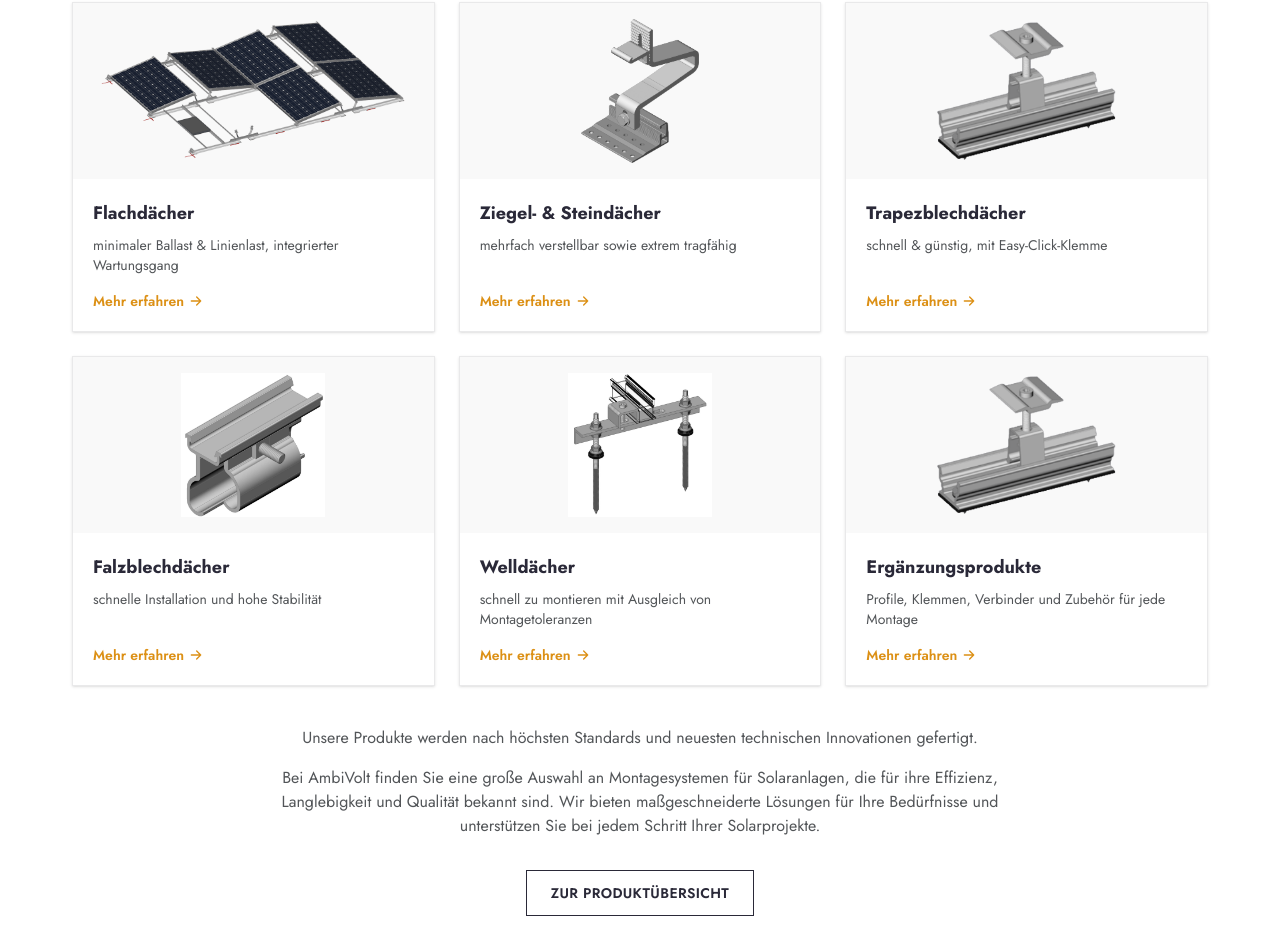
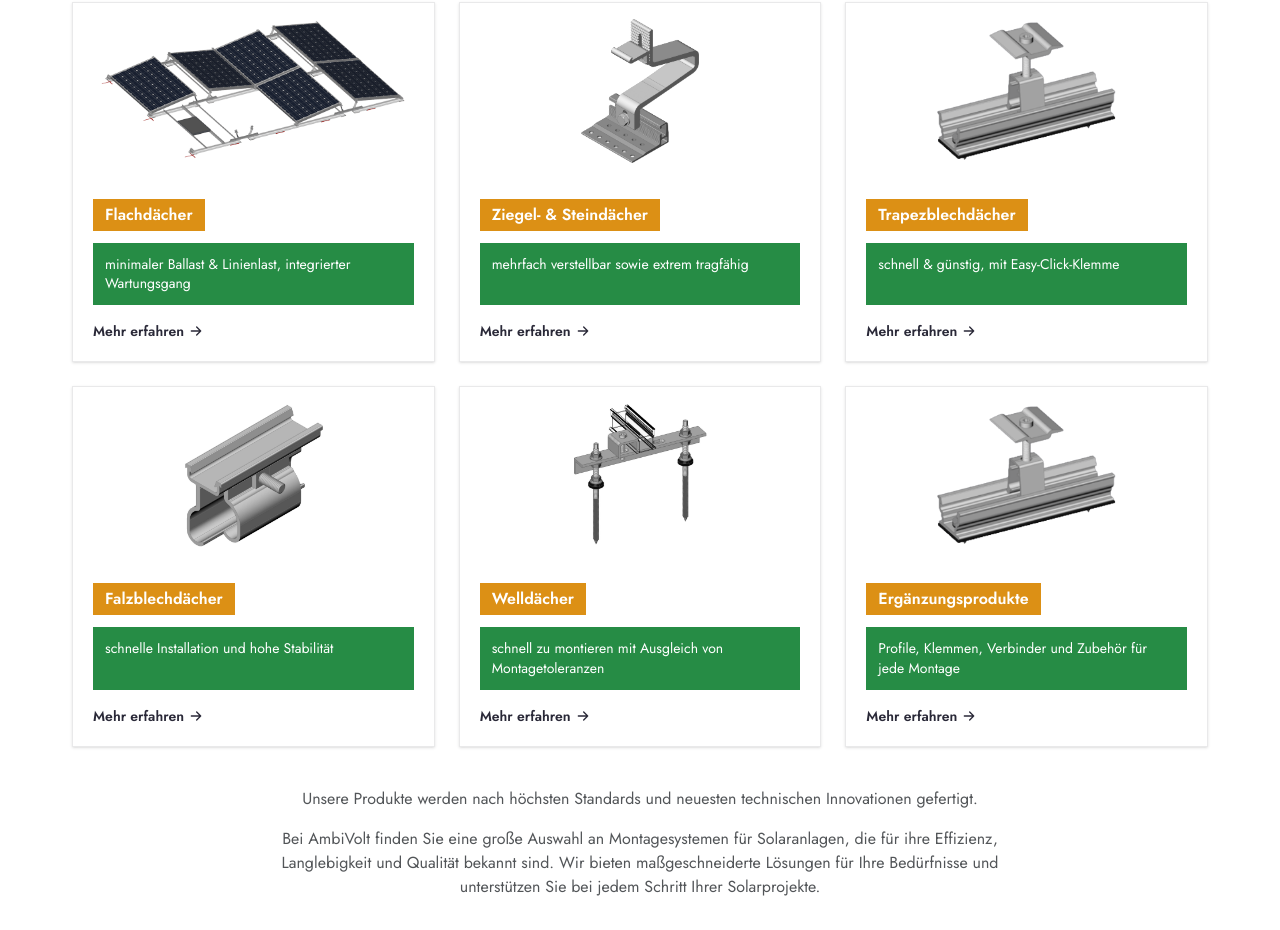
Before and after one commit to JakobAmbivolt/ambi-relaunch, a Next.js app: page / in a window 1280 px wide. Shown: the part 987-1917 px from the top of the page. Built offline with nearby package versions, Linux system fonts and the light colour scheme.

Commit message:
feat: Startseiten-Produktkarten auf getaggte Variante (orange/grün) wie Original

```diff
--- a/src/components/sections/ProductGrid.tsx
+++ b/src/components/sections/ProductGrid.tsx
@@ -21,7 +21,7 @@ export function ProductGrid() {
         <Reveal delay={0.1}>
           <div className="grid grid-cols-1 gap-6 md:grid-cols-2 lg:grid-cols-3">
             {homeProducts.map((product) => (
-              <ProductCard key={product.slug} product={product} />
+              <ProductCard key={product.slug} product={product} variant="tagged" />
             ))}
           </div>
         </Reveal>
```
